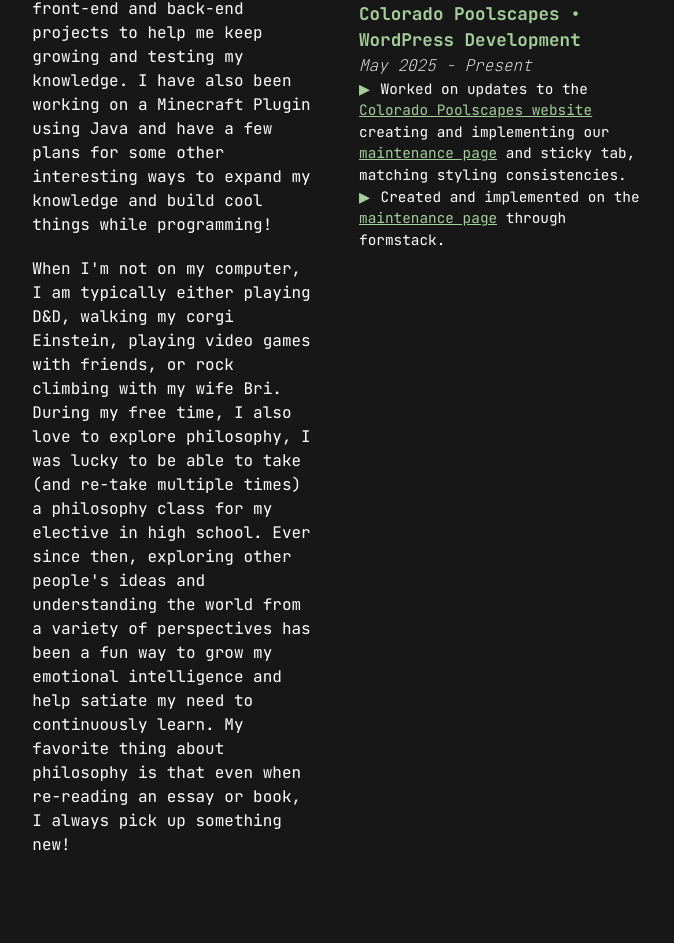
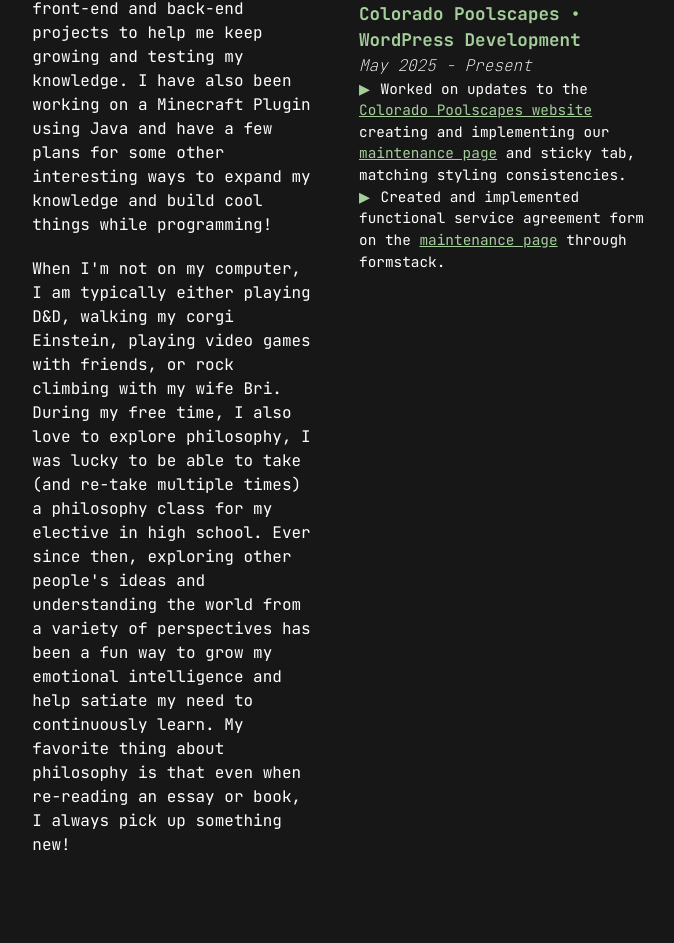
Before and after one commit to noellerjd/Portfolio-Site, a Next.js app: page / in a window 1280 px wide. Shown: the part 1698-2641 px from the top of the page, without its empty margins (301-975 px from the left). Built offline with nearby package versions, Linux system fonts and the light colour scheme.

Commit message:
fixed wording issue

```diff
--- a/src/app/page.js
+++ b/src/app/page.js
@@ -197,7 +197,8 @@ export default function Home() {
                   and sticky tab, matching styling consistencies.
                 </li>
                 <li>
-                  Created and implemented on the{" "}
+                  Created and implemented functional service agreement form on
+                  the{" "}
                   <Link
                     href="https://coloradopoolscapes.com/service-repair-maintenance/maintenance/"
                     target="_blank"
```
